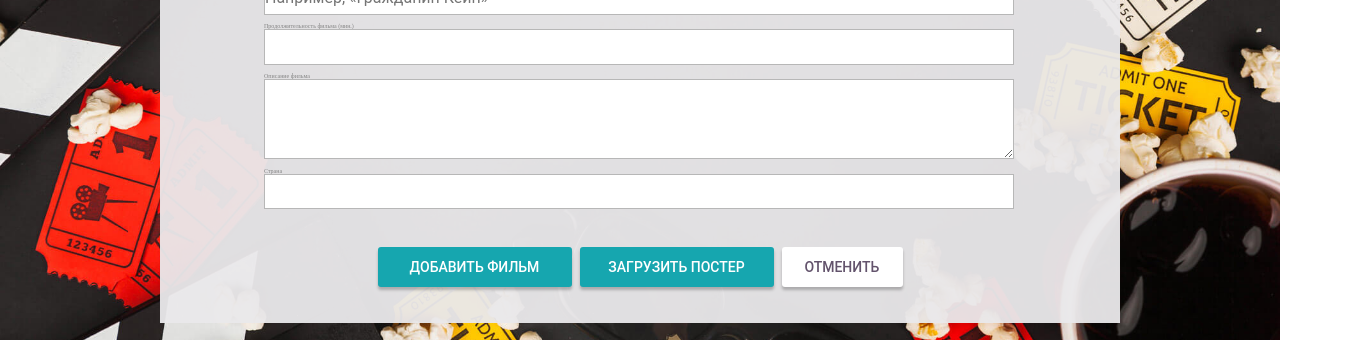
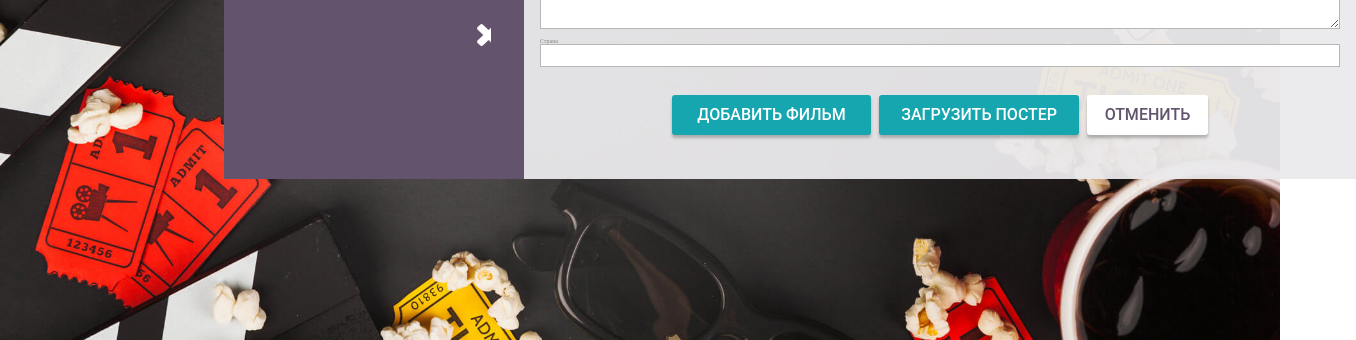
Before and after one commit to SlepenkovaT/m-diplom, a plain HTML site: page addfilm.html in a window 1280 px wide. Shown: the part 460-800 px from the top of the page, 1356 px wide, since content can reach past the window. Drawn offline with Linux system fonts and the light colour scheme.

Commit message:
Update addfilm.style.css

```diff
--- a/css/addfilm.style.css
+++ b/css/addfilm.style.css
@@ -2,6 +2,13 @@
   .container {
     width: 100%;
     height: 100%;
+   }
+
+.registration{
+  width: 100%;
+}
+  .form{
+   width: 100%;
   }
    }
 @media (max-width: 990px) and (min-width: 641px) {
@@ -11,6 +18,12 @@
     font-size: 50%;
     flex-wrap: wrap;
   }
+  .registration{
+  width: 100%;
+}
+  .form{
+   width: 100%;
+  }
     }
 @media (min-width: 360px) {
   .container {
@@ -18,6 +31,12 @@
     height: 100%;
     font-size: 30%;
     flex-wrap: wrap;
+      }
+  .registration{
+  width: 100%;
+}
+  .form{
+   width: 100%;
   }
   }
 * {
@@ -37,40 +56,41 @@
   background-image: url("https://github.com/SlepenkovaT/m-diplom/blob/main/img/ac4abef1daf260595e4ff90b30750c65.jpg?raw=true");
   background-repeat: no-repeat;
   background-size: cover;
-    width: 990px;
+  width: 65%;
   border-radius: 2px 0px 0px 0px;
   margin-left: auto;
   margin-right: auto;
   }
 .logo {
+  display: flex;
   position: absolute;
-    top:36px;
   color:#ffffff;
   letter-spacing: 3px;
   font-family: Roboto,sans-serif;
-  font-size: 10px;
+font-size: 0.5rem;
 font-weight: 400;
-  line-height: 12px;
+
 letter-spacing: 6px;
 text-align: left;
 }
 .section-container {
   display: flex;
-    width: 960px;
-    height: 57px;
-    padding: 16px 42px 14px 42px;
+  width: 100%;
+  padding: 2% 4% 2% 4%;
   background: #63536c;
-    margin-top:60px;
+  margin-top:6%;
   }
 .registration{
+   display: flex;
   margin-left: auto;
   margin-right: auto;
 }
+.registration-container{
+  width: 100%;
+}
 .heading {
   font-family: Roboto, sans-serif;
-    font-size: 22px;
-    font-weight: 700;
-    line-height: 25px;
+  font-size: 2rem;
   text-align: left;
   color: #ffffff;
   text-transform: uppercase;
@@ -81,7 +101,7 @@
   margin-left: auto;
   background-repeat: no-repeat;
   background-size: cover;
-    background-image: url("https://github.com/SlepenkovaT/m-diplom/blob/main/img/364cf86195ab95323918a40135727296.png?raw=true");
+  background-image: url(https://github.com/SlepenkovaT/m-diplom/blob/main/img/364cf86195ab95323918a40135727296.png?raw=true);
   height: 22px;
   width: 22px;
 }
@@ -89,8 +109,8 @@
    display: flex;
   flex-wrap: wrap;
   justify-content:center;
-     width: 960px;
-    padding: 16px 104px 16px 104px;
+   width: 100%;
+  padding: 2% 10% 2% 10%;
   background: #eae9ebf2;
   margin-left: auto;
   margin-right: auto;
@@ -98,33 +118,37 @@
   gap: 8px;
 }
 .field {
+  display: flex;
   border: 1px solid #b7b7b7;
-     width: 750px;
-  height: 35px;
+   width: 50rem;
+   height: 100%;
    }
 
 .field-name{
+  display: flex;
   font-family: Roboto;
 font-size: 16px;
 font-weight: 400;
 line-height: 18.75px;
 }
 .field-text{
+  display: flex;
   height: 36px;
 }
 .field-description{
+  display: flex;
   height: 80px;
   display:inline-block;
 }
 .button {
-    display: block;
-    width: 194px;
+display: flex;
+  width: 30%;
   height: 40px;
   font-family: Roboto, sans-serif;
-    margin-top:30px;
-    margin-bottom:20px;
+  margin-top:4%;
+  margin-bottom:4%;
   line-height: 16px;
-    font-size: 14px;
+  font-size: 1rem;
   font-weight: 500;
   text-transform: uppercase;
   border-radius: 3px;
@@ -133,14 +157,16 @@
  box-shadow: 0px 0px 3px 0px #0000001F;
  box-shadow: 0px 3px 3px 0px #0000003D;
  border: none;
-  text-align: center;
+ align-items: center;
+  justify-content:center;
    }
 .button-cancellation {
+  display: flex;
   width: 121px;
   height: 40px;
   border-radius: 3px;
   font-family: Roboto, sans-serif;
-    font-size: 14px;
+  font-size: 1rem;
   font-weight: 500;
   line-height: 16px;
   border: none;
```
Lines whose indentation alone changed are shown as unchanged.
